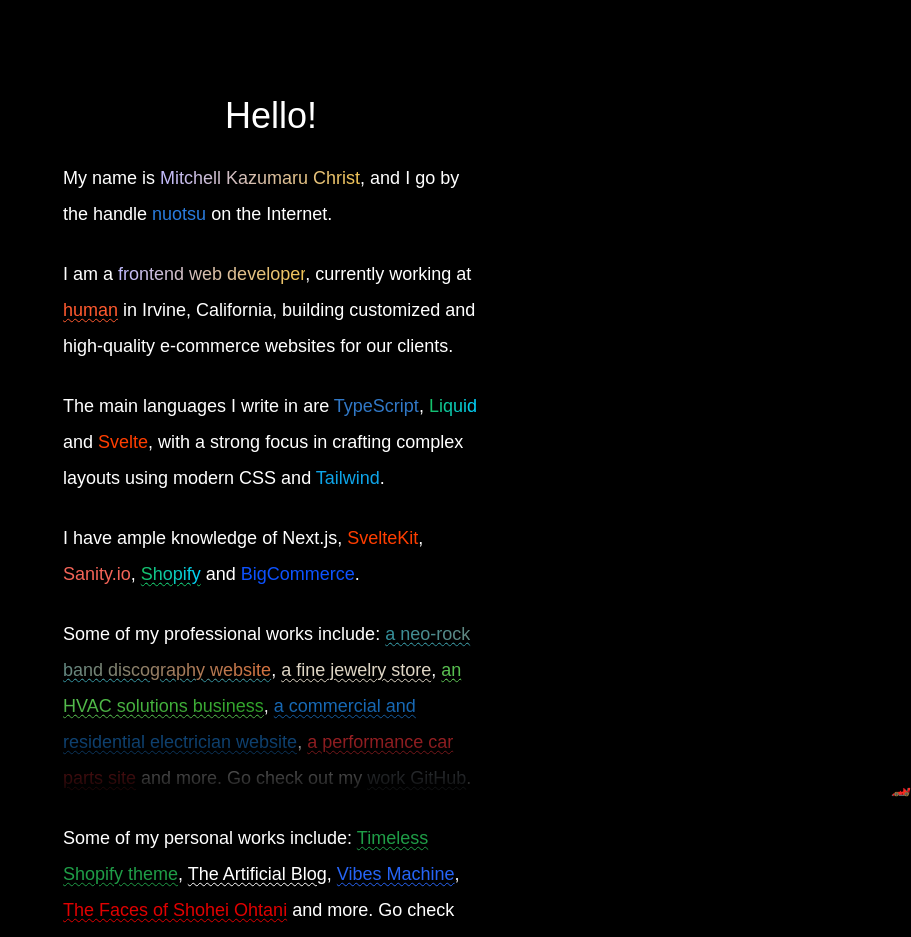
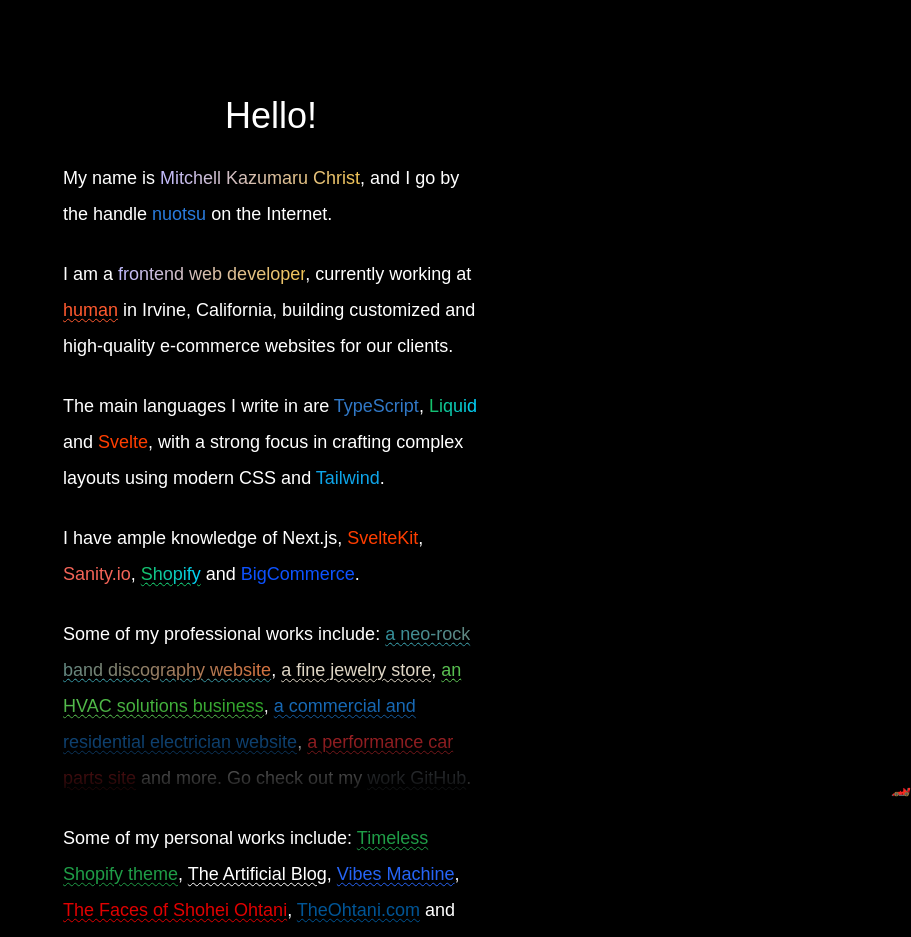
Before and after one commit to nuotsu/nuotsu.dev, a SvelteKit app: page / in a window 1280 px wide. Shown: the top 937 px of the page, without its empty margins (369-1280 px from the left). Built offline with nearby package versions, Linux system fonts and the light colour scheme; a web font is replaced by a local one.

Commit message:
add theohtani.com

```diff
--- a/package.json
+++ b/package.json
@@ -5,7 +5,7 @@
 	"scripts": {
 		"dev": "vite dev",
 		"build": "vite build",
-		"host": "vite build --host",
+		"host": "npm run dev -- --host",
 		"preview": "vite preview",
 		"check": "svelte-kit sync && svelte-check --tsconfig ./tsconfig.json",
 		"check:watch": "svelte-kit sync && svelte-check --tsconfig ./tsconfig.json --watch",
--- a/src/routes/+page.svelte
+++ b/src/routes/+page.svelte
@@ -60,7 +60,8 @@
 		>,
 		<a href="https://ohtani.fun" class="text-[#e00101]"
 			>The Faces of Shohei Ohtani</a
-		>
+		>,
+		<a href="https://theohtani.com" class="text-[#005596]">TheOhtani.com</a>
 		and more. Go check out my
 		<a href="https://github.com/nuotsu" class="github">personal GitHub</a>.
 	</p>
```
